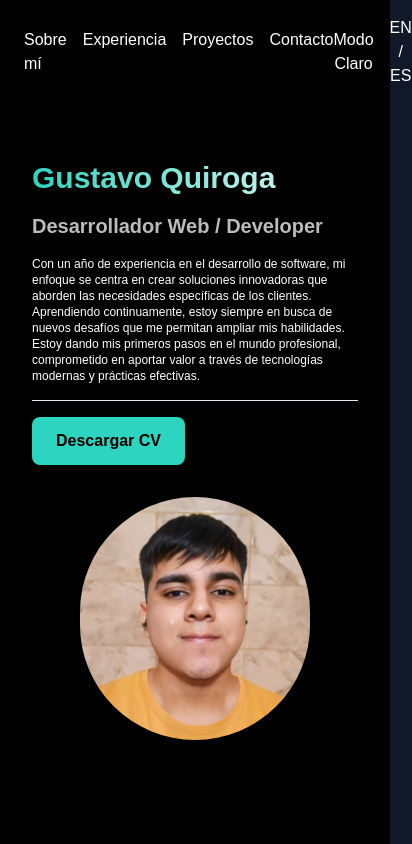
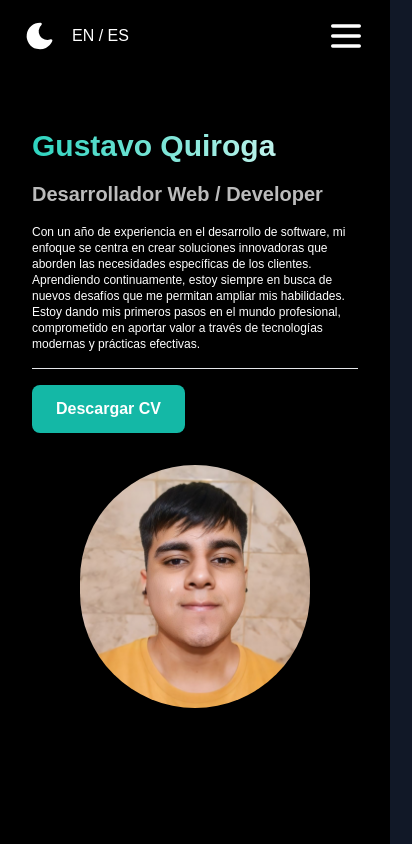
Before and after one commit to guccho6w9/portafolio, a Next.js app: page / in a window 390 px wide. Shown: the whole page, 412 px wide, since content can reach past the window. Built offline with nearby package versions, Linux system fonts and the light colour scheme.

Commit message:
Add(-): actualizado hero y navbar

```diff
--- a/src/components/Hero.tsx
+++ b/src/components/Hero.tsx
@@ -26,7 +26,7 @@ const Hero = () => {
         <hr className="h-px my-4 bg-gray-200 border-0 dark:bg-gwhite"></hr>
         <a
           href="https://drive.google.com/file/d/1MFCwAY8m4XfFrI9TJq5-vxsp2k5ld0_p/view?usp=sharing"
-          className=" inline-block bg-teal-400 text-black font-semibold py-3 px-6 rounded-lg hover:bg-teal-700 transition duration-300"
+          className=" inline-block bg-teal-500 text-white font-semibold py-3 px-6 rounded-lg hover:bg-teal-700 transition duration-300"
         >
           Descargar CV
         </a>
--- a/src/components/Navbar_menu.tsx
+++ b/src/components/Navbar_menu.tsx
@@ -3,44 +3,94 @@ import '@/app/globals.css';
 
 const NavbarMenu = () => {
   const [isDarkMode, setIsDarkMode] = useState(true);
+  const [isMenuOpen, setIsMenuOpen] = useState(false);
 
   const toggleDarkMode = () => setIsDarkMode(!isDarkMode);
+  const toggleMenu = () => setIsMenuOpen(!isMenuOpen);
 
   return (
-    <nav className="flex justify-between items-center p-2 pt-4 bg-black text-white mx-4 sm:mx-20 ">
-      <ul className="flex space-x-4">
+    <nav className="flex flex-col sm:flex-row justify-between items-center p-2 pt-4 bg-black text-white mx-4 sm:mx-20">
+      {/* Contenedor para los botones de modo y menú */}
+      <div className="flex items-center justify-between w-full sm:w-auto">
+        {/* Botones de modo claro/oscuro */}
+        <div className="flex items-center space-x-4">
+          <button onClick={toggleDarkMode} className="hover:text-teal-400 transition duration-300">
+            {isDarkMode ? (
+              <svg xmlns="http://www.w3.org/2000/svg" width="32" height="32" viewBox="0 0 24 24" fill="currentColor" className="icon icon-tabler icon-tabler-moon">
+                <path stroke="none" d="M0 0h24v24H0z" fill="none"/>
+                <path d="M12 1.992a10 10 0 1 0 9.236 13.838c.341 -.82 -.476 -1.644 -1.298 -1.31a6.5 6.5 0 0 1 -6.864 -10.787l.077 -.08c.551 -.63 .113 -1.653 -.758 -1.653h-.266l-.068 -.006l-.06 -.002z"/>
+              </svg>
+            ) : (
+              <svg xmlns="http://www.w3.org/2000/svg" width="32" height="32" viewBox="0 0 24 24" fill="currentColor" className="icon icon-tabler icon-tabler-brightness-down">
+                <path stroke="none" d="M0 0h24v24H0z" fill="none"/>
+                <path d="M12 8a4 4 0 1 1 -3.995 4.2l-.005 -.2l.005 -.2a4 4 0 0 1 3.995 -3.8z"/>
+                <path d="M12 4a1 1 0 0 1 .993 .883l.007 .127a1 1 0 0 1 -1.993 .117l-.007 -.127a1 1 0 0 1 1 -1z"/>
+                <path d="M17 6a1 1 0 0 1 .993 .883l.007 .127a1 1 0 0 1 -1.993 .117l-.007 -.127a1 1 0 0 1 1 -1z"/>
+                <path d="M19 11a1 1 0 0 1 .993 .883l.007 .127a1 1 0 0 1 -1.993 .117l-.007 -.127a1 1 0 0 1 1 -1z"/>
+                <path d="M17 16a1 1 0 0 1 .993 .883l.007 .127a1 1 0 0 1 -1.993 .117l-.007 -.127a1 1 0 0 1 1 -1z"/>
+                <path d="M12 18a1 1 0 0 1 .993 .883l.007 .127a1 1 0 0 1 -1.993 .117l-.007 -.127a1 1 0 0 1 1 -1z"/>
+                <path d="M7 16a1 1 0 0 1 .993 .883l.007 .127a1 1 0 0 1 -1.993 .117l-.007 -.127a1 1 0 0 1 1 -1z"/>
+                <path d="M5 11a1 1 0 0 1 .993 .883l.007 .127a1 1 0 0 1 -1.993 .117l-.007 -.127a1 1 0 0 1 1 -1z"/>
+                <path d="M7 6a1 1 0 0 1 .993 .883l.007 .127a1 1 0 0 1 -1.993 .117l-.007 -.127a1 1 0 0 1 1 -1z"/>
+              </svg>
+            )}
+          </button>
+          <button className="hover:text-teal-400 transition duration-300">EN / ES</button>
+        </div>
+
+        {/* Botón del menú móvil más grande y alineado a la derecha */}
+        <button
+          className="sm:hidden"
+          onClick={toggleMenu}
+          aria-label="Menu"
+        >
+          <svg
+            xmlns="http://www.w3.org/2000/svg"
+            width="40"
+            height="40"
+            viewBox="0 0 24 24"
+            fill="none"
+            stroke="currentColor"
+            strokeWidth="2"
+            strokeLinecap="round"
+            strokeLinejoin="round"
+            className="icon icon-tabler icon-tabler-menu-2"
+          >
+            <path stroke="none" d="M0 0h24v24H0z" fill="none"/>
+            <path d="M4 6l16 0" />
+            <path d="M4 12l16 0" />
+            <path d="M4 18l16 0" />
+          </svg>
+        </button>
+      </div>
+
+      {/* Menú desplegable con animación hacia abajo */}
+      <ul className={`flex flex-col space-y-4 ${isMenuOpen ? 'block' : 'hidden'} sm:flex sm:flex-row sm:space-y-0 sm:space-x-6 transition-all duration-500 ease-in-out`}>
         <li>
-          <a href="#about" className="relative group">
+          <a href="#about" className="relative group text-xl sm:text-lg">
             <span className="hover:underline hover:text-teal-400 transition duration-300">Sobre mí</span>
             <span className="absolute left-0 right-0 bottom-0 h-0.5 bg-teal-400 transform scale-x-0 group-hover:scale-x-100 transition-transform duration-300"></span>
           </a>
         </li>
         <li>
-          <a href="#experience" className="relative group">
+          <a href="#experience" className="relative group text-xl sm:text-lg">
             <span className="hover:underline hover:text-teal-400 transition duration-300">Experiencia</span>
             <span className="absolute left-0 right-0 bottom-0 h-0.5 bg-teal-400 transform scale-x-0 group-hover:scale-x-100 transition-transform duration-300"></span>
           </a>
         </li>
         <li>
-          <a href="#projects" className="relative group">
+          <a href="#projects" className="relative group text-xl sm:text-lg">
             <span className="hover:underline hover:text-teal-400 transition duration-300">Proyectos</span>
             <span className="absolute left-0 right-0 bottom-0 h-0.5 bg-teal-400 transform scale-x-0 group-hover:scale-x-100 transition-transform duration-300"></span>
           </a>
         </li>
         <li>
-          <a href="#contact" className="relative group">
+          <a href="#contact" className="relative group text-xl sm:text-lg">
             <span className="hover:underline hover:text-teal-400 transition duration-300">Contacto</span>
             <span className="absolute left-0 right-0 bottom-0 h-0.5 bg-teal-400 transform scale-x-0 group-hover:scale-x-100 transition-transform duration-300"></span>
           </a>
         </li>
       </ul>
-
-      <div className="flex items-center space-x-4">
-        <button onClick={toggleDarkMode} className="hover:text-teal-400 transition duration-300">
-          {isDarkMode ? "Modo Claro" : "Modo Oscuro"}
-        </button>
-        <button className="hover:text-teal-400 transition duration-300">EN / ES</button>
-      </div>
     </nav>
   );
 };
```
